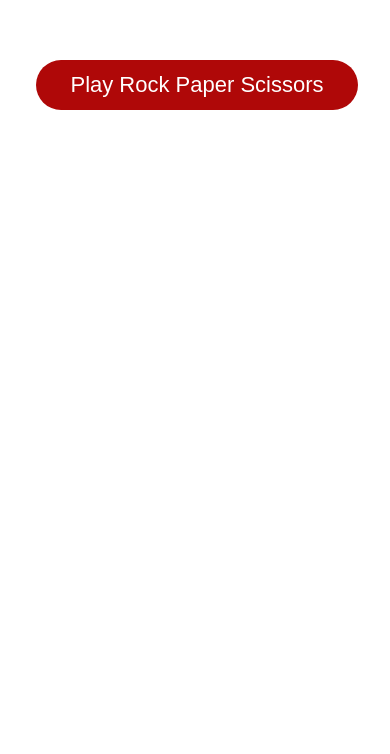
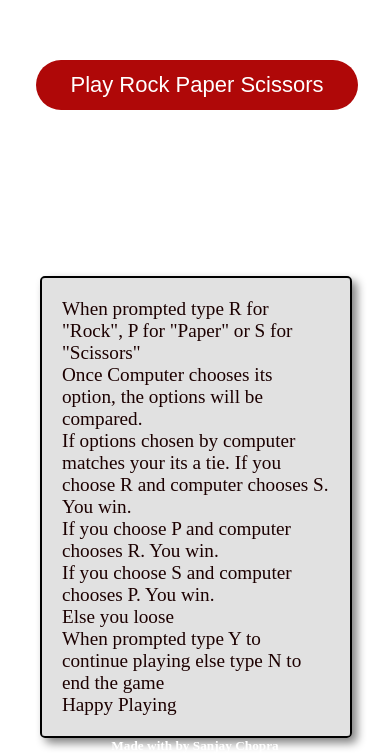
Before and after one commit to sanjaybenu/rock-paper-scissors, a plain HTML site: page index.html in a window 390 px wide. Shown: the part 256-1010 px from the top of the page. Before the commit the page ends 844 px from the top, so only its background shows below. Drawn offline with Linux system fonts and the light colour scheme.

Commit message:
added footer section and media query

```diff
--- a/index.html
+++ b/index.html
@@ -13,6 +13,32 @@
         <button id="generate" class="btn" onclick="play()">Play Rock Paper Scissors</button>
       </div>
 
+      <footer class="footer">
+        <div class="box">
+          <p class="instructions">
+            When prompted type R for "Rock", P for "Paper" or S for "Scissors"<br>
+            Once Computer chooses its option, the options will be compared.<br>
+            If options chosen by computer matches your its a tie.
+            If you choose R and computer chooses S. You win.<br>
+            If you choose  P and computer chooses R. You win.<br>
+            If you choose S and computer chooses P. You win.<br>
+            Else you loose<br>
+            When prompted type Y to continue playing else type N to end the game<br>
+            Happy Playing
+          </p>
+
+        </div>
+        </footer>
+        <section class="icons">
+          <a href="https://www.facebook.com" target="_blank"><i class="fa-brands fa-facebook"></i></a>
+          <a href="https://www.twitter.com" target="_blank"><i class="fa-brands fa-twitter"></i></a>
+          <a href="https://www.instagram.com" target="_blank"><i class="fa-brands fa-instagram"></i></a>
+          <a href="https://www.linkedin.com" target="_blank"><i class="fa-brands fa-linkedin"></i></a>
+          <a href="https://www.github.com" target="_blank"><i class="fa-brands fa-github"></i></a>
+          <i class="fa-sharp fa-solid fa-up"></i>
+        </section>
+           <h5>Made with <i class="fa-sharp fa-regular fa-heart"></i> by Sanjay Chopra</h5>
+
     <script src="script.js"></script>
 </body>
 </html>
--- a/style.css
+++ b/style.css
@@ -46,3 +46,54 @@ body {
     text-align: center;
     cursor: pointer;
   }
+
+  .box {
+
+    border: 2px solid black;
+    margin: 0 60px;
+    width: 80%;
+    border-radius: 5px;
+    box-shadow: 5px 5px 10px grey;
+  }
+
+  .box p {
+
+    background-color: rgba(173, 173, 171, 0.362);
+    padding: 20px;
+    text-align: left;
+  }
+
+  .footer {
+
+    padding-top: 150px;
+    text-align: center;
+    color: rgb(28, 0, 0);
+    font-size: 1.2rem;
+
+  }
+
+  .icons {
+
+    text-align: center;
+
+}
+
+.fa-brands {
+    padding-top: 5px;
+    color: #fff;
+}
+
+h5 {
+
+    text-align: center;
+    color: #fff;
+
+}
+
+@media screen and (max-width: 500px) {
+
+  .box {
+
+    margin: 0 40px;
+  }
+}
```
